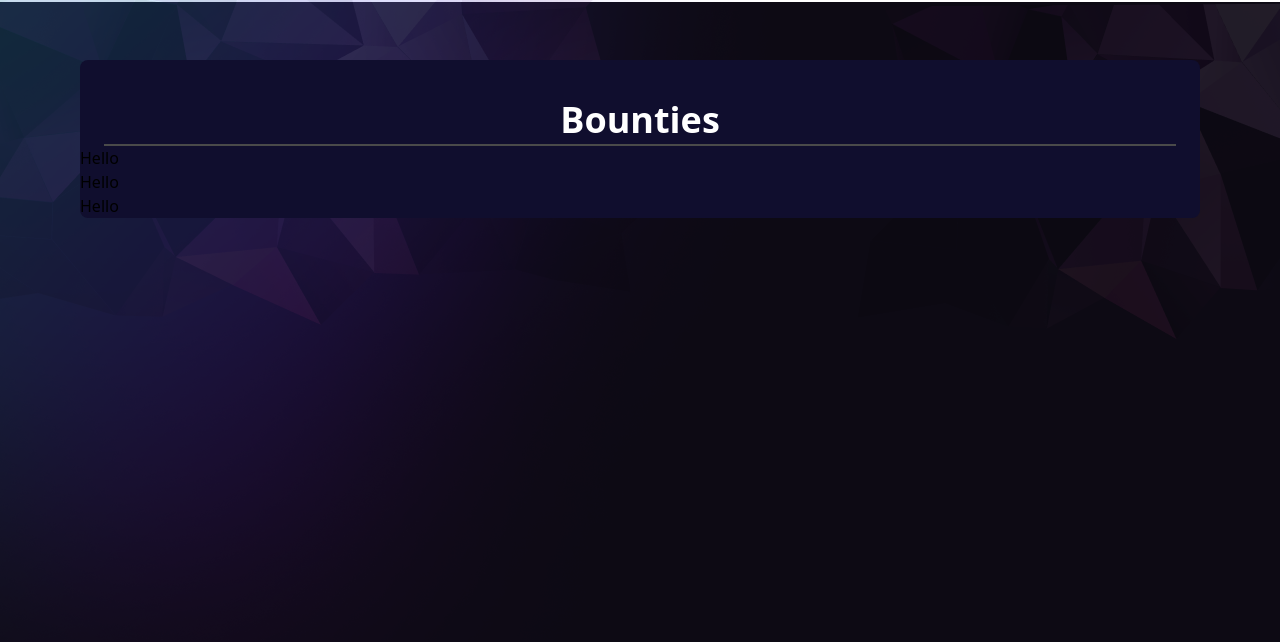
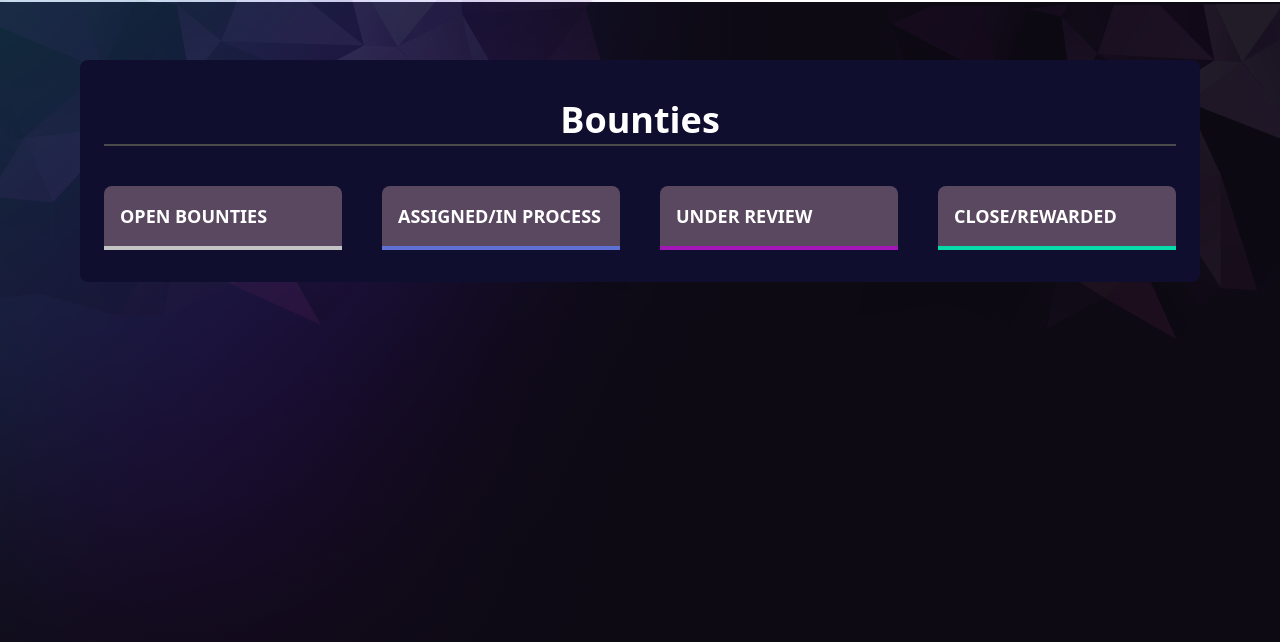
Before and after one commit to forhad-eng/bounties-app, a React (Create React App) app: page / in a window 1280 px wide. Shown: the top 642 px of the page. Built offline with nearby package versions, Linux system fonts and the light colour scheme.

Commit message:
column header style done

```diff
--- a/src/App.js
+++ b/src/App.js
@@ -15,11 +15,13 @@ function App() {
                 Bounties
             </h2>
             <DragDropContext onDragEnd={onDragEnd}>
-                {state.columnOrder.map(columnId => {
-                    const column = state.columns[columnId]
-                    const tasks = column.taskIds.map(taskId => state.tasks[taskId])
-                    return <Bounties key={column.id} column={column} tasks={tasks} />
-                })}
+                <div className="grid grid-cols-4 gap-10 mt-10 px-6">
+                    {state.columnOrder.map(columnId => {
+                        const column = state.columns[columnId]
+                        const tasks = column.taskIds.map(taskId => state.tasks[taskId])
+                        return <Bounties key={column.id} column={column} tasks={tasks} />
+                    })}
+                </div>
             </DragDropContext>
         </div>
     )
@@ -80,23 +82,27 @@ const initialState = {
     columns: {
         'column-1': {
             colId: 'column-1',
+            title: 'OPEN BOUNTIES',
             taskIds: [1, 2, 3]
         },
         'column-2': {
             colId: 'column-2',
+            title: 'ASSIGNED/IN PROCESS',
             taskIds: [4, 5, 6]
         },
         'column-3': {
             colId: 'column-3',
+            title: 'UNDER REVIEW',
             taskIds: [7, 8, 9]
         },
         'column-4': {
             colId: 'column-4',
+            title: 'CLOSE/REWARDED',
             taskIds: [10, 11, 12]
         }
     },
 
-    columnOrder: ['column-1', 'column-2', 'column-3']
+    columnOrder: ['column-1', 'column-2', 'column-3', 'column-4']
 }
 
 export default App
--- a/src/components/Bounties/Bounties.js
+++ b/src/components/Bounties/Bounties.js
@@ -1,8 +1,14 @@
 const Bounties = ({ column, tasks }) => {
-    console.log(tasks)
+    const { title } = column
     return (
-        <div>
-            <p>Hello</p>
+        <div
+            className={`bg-[#5A4860] rounded-tl-lg rounded-tr-lg mb-8 p-4 border-b-4 ${
+                title === 'OPEN BOUNTIES' && 'border-[#C4C4C4]'
+            } ${title === 'ASSIGNED/IN PROCESS' && 'border-[#5F71D4]'} ${
+                title === 'UNDER REVIEW' && 'border-[#A516B9]'
+            } ${title === 'CLOSE/REWARDED' && 'border-[#06DBAC]'}`}
+        >
+            <h2 className="text-lg text-white font-bold">{column.title}</h2>
         </div>
     )
 }
```
